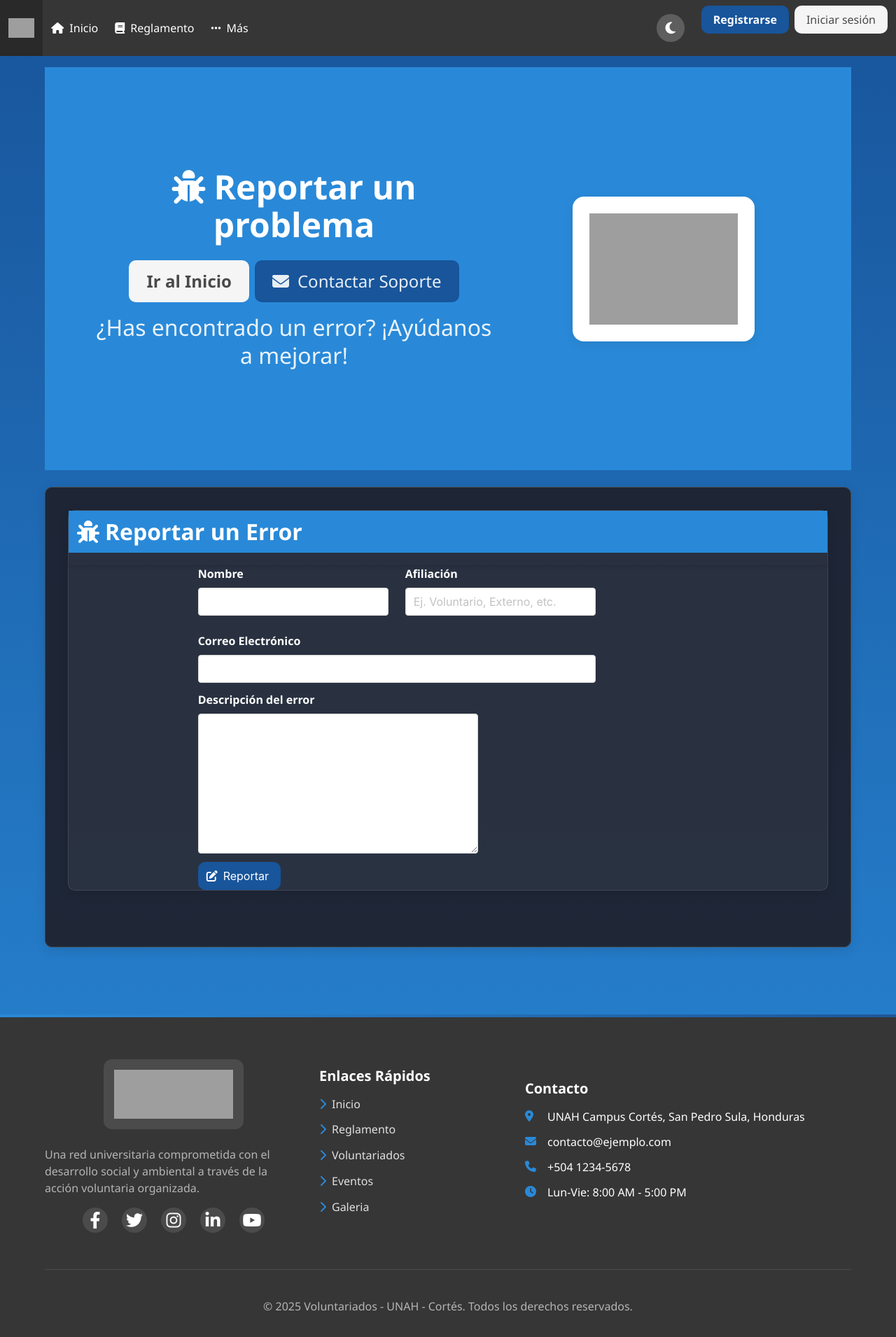
After one commit to caballero33/Web_Voluntariados, a Django app: page /errores/ in a window 1280 px wide. The commit adds this page. Shown: the whole page at 70% size. Run offline with Django 5.2, Linux system fonts and the light colour scheme; some libraries are stand-ins or nearby versions; grey boxes are pictures that could not be loaded.

Commit message:
reporte de errores

```diff
--- /dev/null
+++ b/Voluntariados/home/templates/errores.html
@@ -0,0 +1,110 @@
+{% extends "base.html" %}
+
+{% block title %}Reglamento{% endblock %}
+
+{% block content %}
+
+{% include "partial/portada_template.html" with icon="fa-bug" nombre="Reportar un problema" boton1="Ir al Inicio" boton2="Contactar Soporte" eslogan="¿Has encontrado un error? ¡Ayúdanos a mejorar!" logo_url="https://res.cloudinary.com/dcm2dsjov/image/upload/v1741579925/ckeskhupgmw0tlfyvgmj.png" icon_boton2="fa-envelope" %}
+
+<div class="box-content mt-5">
+    <div class="container">
+        <div class="content">
+            <div>
+                <section class="mb-6">
+                    <div class="card">
+                        <div class="card-header">
+                            <h2 class="card-header-title title is-3 has-background-primar p-3">
+                                <i class="fas fa-bug mr-2"></i>Reportar un Error
+                            </h2>
+                        </div>
+                        <nav class="menu">
+                        <div class="columns">
+                            <div class="column is-2"></div>
+                    <div class="column is-8">
+                        <form id="error-report-form">
+                            <div class="columns">
+                                <div class="column">
+                                    <div class="field">
+                                        <label class="label has-text-white" for="user_name">Nombre</label>
+                                        <div class="control">
+                                            <input class="input" type="text" id="user_name" name="user_name" required>
+                                        </div>
+                                    </div>
+                                </div>
+                                <div class="column">
+                                    <div class="field">
+                                        <label class="label has-text-white" for="user_affiliation">Afiliación</label>
+                                        <div class="control">
+                                            <input class="input" type="text" id="user_affiliation" placeholder="Ej. Voluntario, Externo, etc." name="user_affiliation" required>
+                                        </div>
+                                    </div>
+                                </div>
+                            </div>
+
+                            <div class="field">
+                                <label class="label has-text-white" for="user_email">Correo Electrónico</label>
+                                <div class="control">
+                                    <input class="input" type="email" id="user_email" name="user_email" required>
+                                </div>
+                            </div>
+
+                            <div class="field">
+                                <label for="error_description" class="label has-text-white">Descripción del error</label>
+                                <div class="control">
+                                    <textarea class="input" id="error_description" name="error_description" style="width: 400px; height: 200px;" required></textarea>
+                                </div>
+                            </div>
+
+                            <div class="field">
+                                <div class="control">
+                                    <button class="button is-primary" type="button" onclick="reporte()">
+                                        <span class="icon"><i class="fas fa-edit"></i></span>
+                                        <span>Reportar</span>
+                                    </button>
+                                </div>
+                            </div>
+                        </form>
+                    </div>
+                    <div class="column is-2"></div>
+                    </div>
+                </section>
+            </div>
+        </div>
+    </div>
+</div>
+
+<script type="text/javascript" src="https://cdn.jsdelivr.net/npm/@emailjs/browser@3/dist/email.min.js"></script>
+<script type="text/javascript">
+    (function(){
+        // Inicializa EmailJS
+        emailjs.init("LLcgsxhA0om-c1-wR");
+    })();
+
+    function reporte() {
+        // Maneja el envío del formulario
+
+        // Recoge los datos del formulario
+        const templateParams = {
+            user_name: document.getElementById("user_name").value,
+            user_affiliation: document.getElementById("user_affiliation").value,
+            user_email: document.getElementById("user_email").value,
+            error_description: document.getElementById("error_description").value,
+            page_url: window.location.href,
+            user_agent: navigator.userAgent
+        };
+
+        // Envía el correo con EmailJS
+        emailjs.send("service_y1jho2b", "template_6lf0ank", templateParams)
+            .then(function(response) {
+                console.log("Reporte enviado!", response.status, response.text);
+                alert("¡Reporte de error enviado con éxito!");
+                document.getElementById("error-report-form").reset(); // Limpia el formulario
+            }, function(error) {
+                console.log("Error al enviar:", error);
+                alert("Hubo un problema al enviar el reporte. Intenta de nuevo.");
+            });
+        console.log("Formulario preparado para enviar.");
+    }
+</script>
+
+{% endblock %}
--- a/Voluntariados/home/urls.py
+++ b/Voluntariados/home/urls.py
@@ -5,4 +5,5 @@ from . import views
 urlpatterns = [
     path("", views.home, name="home"),
     path("reglamento/", views.reglamento, name="reglamento"),
+    path("errores/", views.errores, name="errores"),
 ]
--- a/Voluntariados/home/views.py
+++ b/Voluntariados/home/views.py
@@ -15,3 +15,6 @@ def reglamento(request):
 
 def voluntariados(request):
     return render(request, 'voluntariados.html')
+
+def errores(request):
+    return render(request, 'errores.html')
--- a/Voluntariados/static/css/styles.css
+++ b/Voluntariados/static/css/styles.css
@@ -7,7 +7,7 @@
   --color-warning: #ffc107;
   --color-danger: #dc3545;
   --color-bg-dark: #18559b;
-  --color-bg-light: #f8f9fa;
+  --color-bg-light: #b1ceeb;
   --color-text-dark: #333;
   --color-text-light: #fff;
   --radius: 10px;
--- a/Voluntariados/templates/base.html
+++ b/Voluntariados/templates/base.html
@@ -15,6 +15,14 @@
     }
     .button.is-primary { background: var(--color-bg-dark); color: var(--color-text-light); }
     .button.is-primary:hover { background: var(--color-primary-dark); }
+    .has-background-primar {
+        background-color: var(--color-primary) !important;
+        color: #fff !important;
+    }
+    .is-primar .message-body {
+    border-color: var(--color-bg-light);
+    color: var(--color-primary-dark);
+    }
   </style>
 </head>
 <body>
@@ -39,7 +47,7 @@
             <a class="navbar-item has-text-white"><i class="fas fa-users mr-2"></i>Sobre nosotros</a>
             <a class="navbar-item has-text-white" href="{% url 'nuestros_voluntariados:home' %}"><i class="fas fa-hand-holding-heart mr-2"></i>Voluntariados</a>
             <hr class="navbar-divider">
-            <a class="navbar-item has-text-white"><i class="fas fa-bug mr-2"></i>Reportar un problema</a>
+            <a class="navbar-item has-text-white" href="{% url 'errores' %}"><i class="fas fa-bug mr-2"></i>Reportar un problema</a>
           </div>
         </div>
       </div>
--- /dev/null
+++ b/Voluntariados/templates/partial/portada_template.html
@@ -0,0 +1,26 @@
+<section class="hero is-medium is-primary">
+    <div class="hero-body">
+        <div class="container">
+            <div class="columns is-vcentered is-variable is-6">
+                <div class="column is-7-desktop is-12-mobile">
+                    <div class="has-text-centered hero-header-content">
+                        <h1 class="title is-1 mb-2"><i class="fa-solid {{ icon }} mr-3"></i>{{ nombre }}</h1>
+                        <div class="mt-5 mb-4">
+                            <div class="buttons is-centered">
+                                <a href="#galeria" class="button is-light is-large"><strong>{{ boton1 }}</strong></a>
+                                <a href="#unirse" class="button is-primary is-large subtitle"><i class="fa-solid {{ icon_boton2 }} mr-3"></i>{{ boton2 }}</a>
+                            </div>
+                        </div>
+                        <p class="subtitle is-3 mt-4">{{ eslogan }}</p>
+                    </div>
+                </div>
+                <div class="column is-5-desktop is-12-mobile">
+                    <div class="hero-logo-container hero-logo-responsive">
+                        <img src="{{ logo_url }}"
+                            alt="Logo {{ nombre }}">
+                    </div>
+                </div>
+            </div>
+        </div>
+    </div>
+</section>
```
Also changed, not shown: Voluntariados/nuestros_voluntariados/templates/pumas_en_accion.html (+0 -10 lines), Voluntariados/nuestros_voluntariados/templates/pumas_unidos.html (+0 -10 lines), Voluntariados/nuestros_voluntariados/templates/pumas_verdes.html (+0 -10 lines), Voluntariados/nuestros_voluntariados/templates/sonriendo_juntos.html (+0 -10 lines), Voluntariados/templates/partial/mision.html (+1 -24 lines), Voluntariados/templates/partial/portada.html (+1 -26 lines), Voluntariados/templates/partial/space.html (added, +24 -0 lines).
